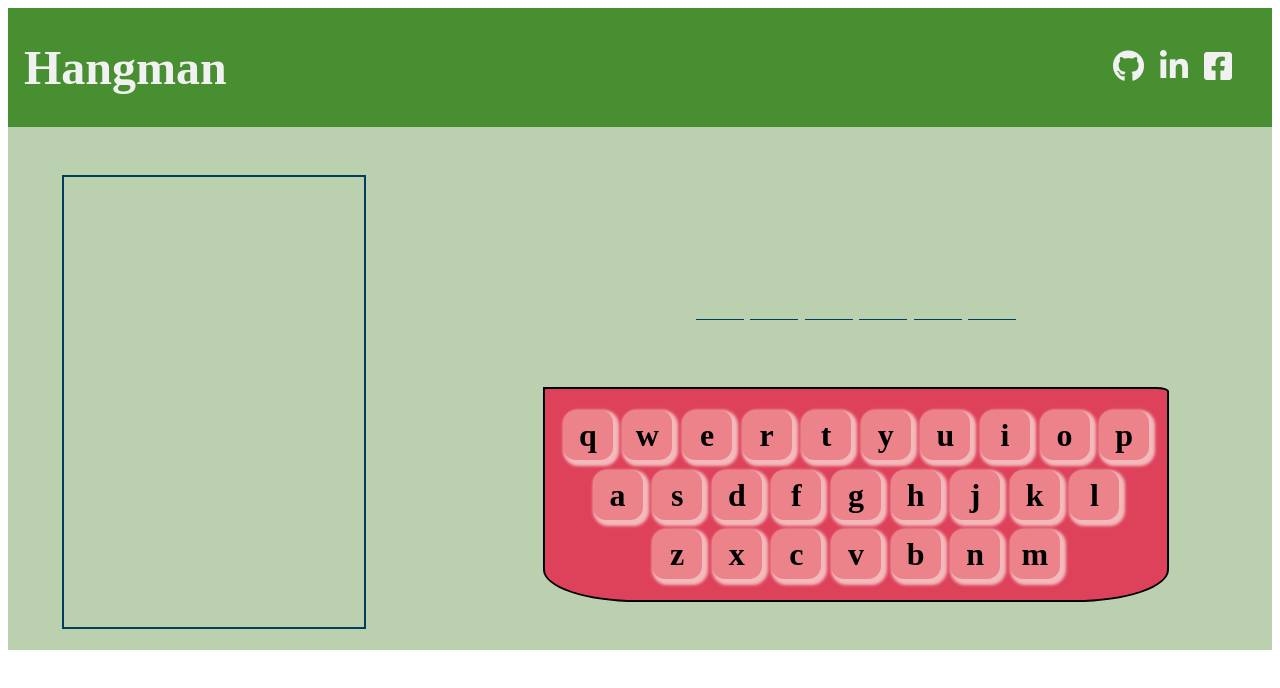
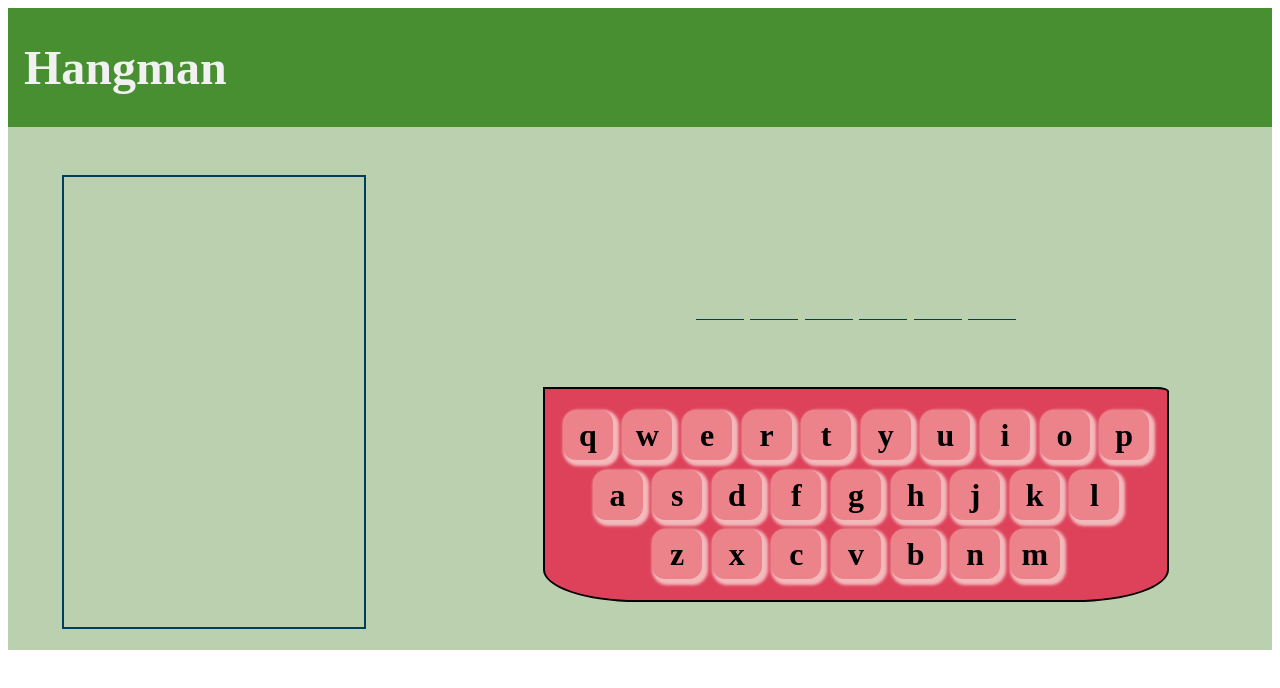
Before and after one commit to AjitKothalanka/hangman-game, a plain HTML site: page index.html in a window 1280 px wide. Drawn offline with nearby package versions, Linux system fonts and the light colour scheme.

Commit message:
Update index.html

```diff
--- a/index.html
+++ b/index.html
@@ -12,11 +12,6 @@
     <header class="header">
         <div class="heading">
             <h1>Hangman</h1>
-        </div>
-        <div class="icons">
-            <a href="github.com" target="_blank"><span class="icon"><i class="fab fa-github"></i></span></a>
-            <a href="linkedin.com" target="_blank"><span class="icon"><i class="fab fa-linkedin-in"></i></span></a>
-            <a href="facebook.com" target="_blank"><span class="icon"><i class="fab fa-facebook-square"></i></span></a>
         </div>
     </header>
     <div class="game-container">
```
